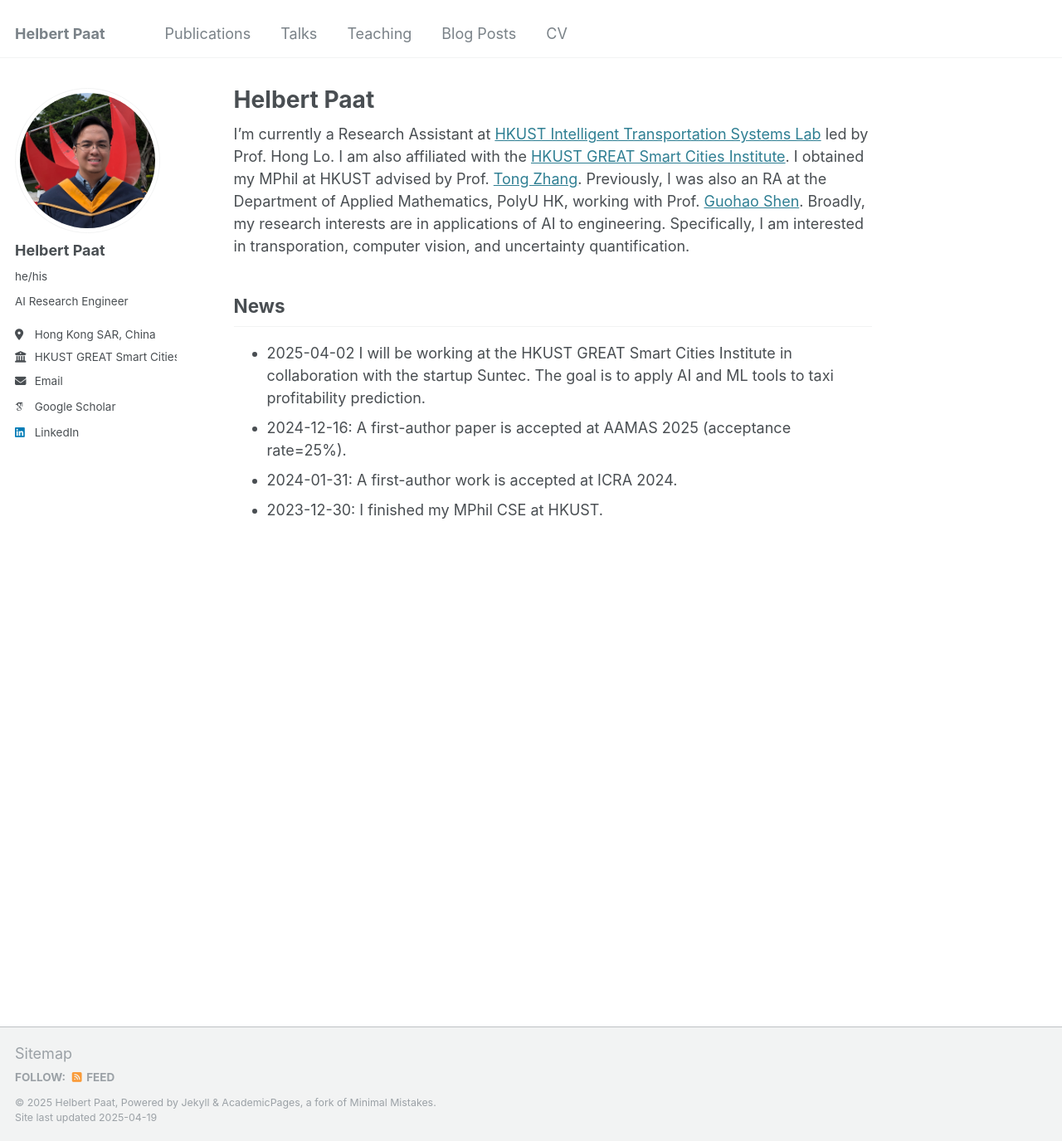
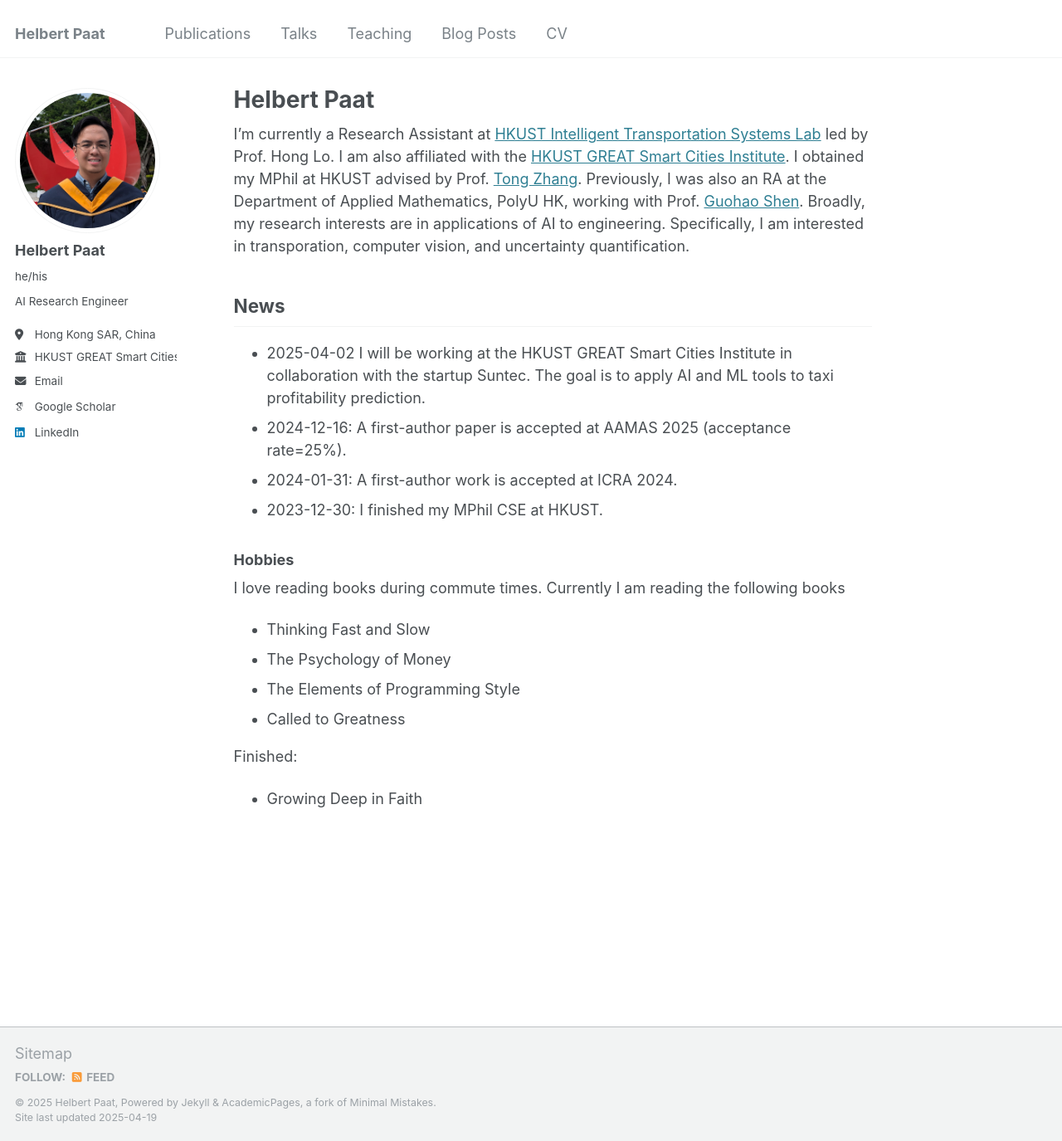
Before and after one commit to paathelb/paathelb.github.io, a Jekyll site: the page built from _pages/about.md, in a window 1280 px wide and 1375 px high. Shown: the whole window at 83% size. Built offline with Jekyll 4.4.1, drawn with Linux system fonts in a browser that asks for light colours; some web fonts are replaced.

Commit message:
Update about.md

```diff
--- a/_pages/about.md
+++ b/_pages/about.md
@@ -57,3 +57,13 @@ I'm currently a Research Assistant at [HKUST Intelligent Transportation Systems
 - 2024-12-16: A first-author paper is accepted at AAMAS 2025 (acceptance rate=25%).
 - 2024-01-31: A first-author work is accepted at ICRA 2024.
 - 2023-12-30: I finished my MPhil CSE at HKUST.
+
+### Hobbies
+I love reading books during commute times. Currently I am reading the following books
+- Thinking Fast and Slow
+- The Psychology of Money
+- The Elements of Programming Style
+- Called to Greatness
+
+Finished:
+- Growing Deep in Faith
```
